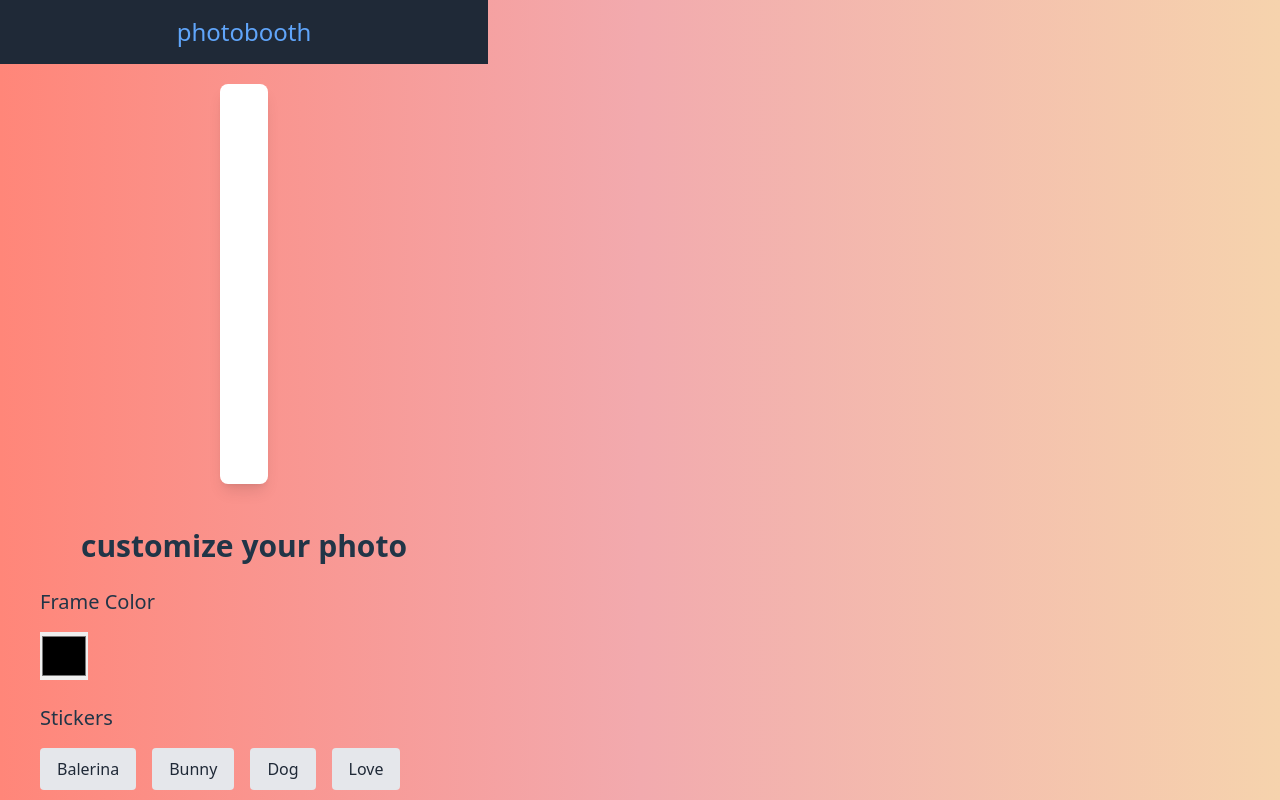
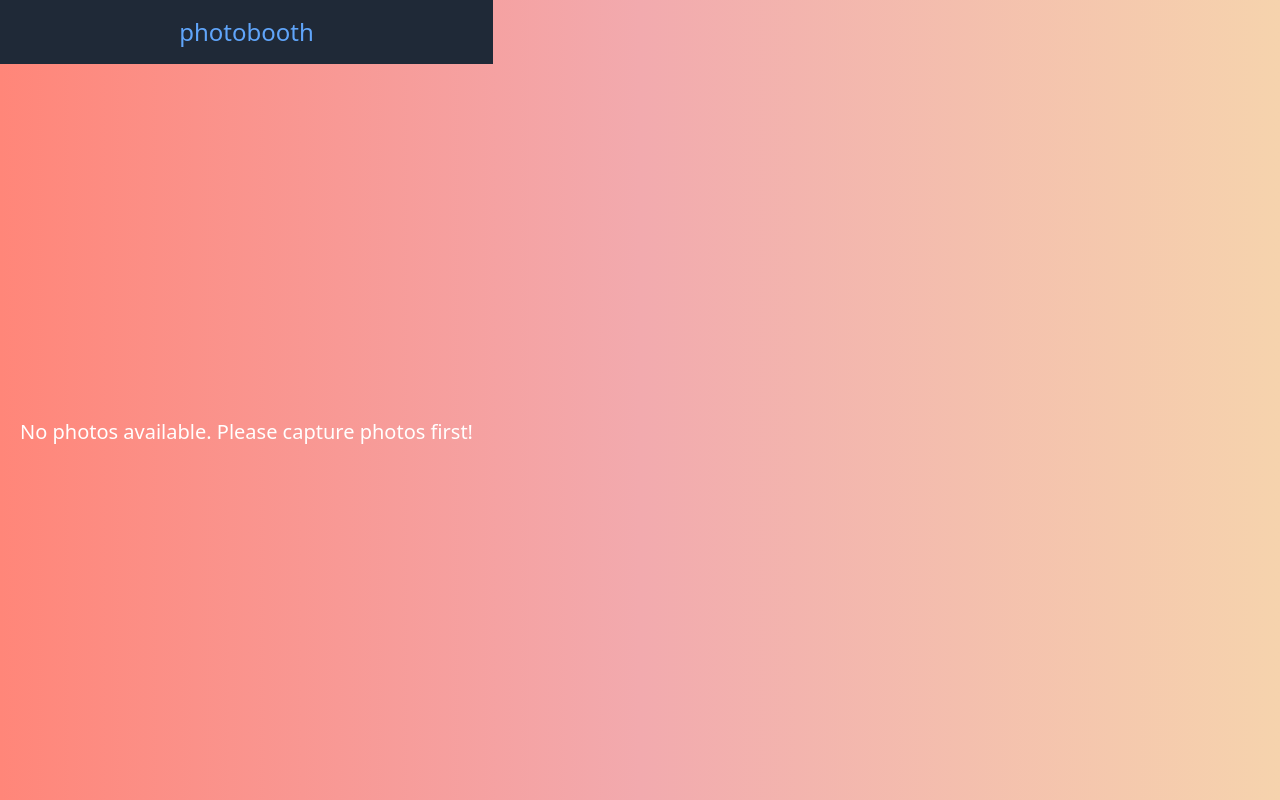
Before and after one commit to AndreasTopuh/FotoboxJO, a React (Vite) app in the folder client/: page /edit in a window 1280 px wide. Shown: the top 800 px of the page. Built offline with nearby package versions, Linux system fonts and the light colour scheme; the HTML template or start-up script is replaced by a standard one.

Commit message:
adding the editpage and modif some camersession

```diff
--- a/client/src/pages/EditPage.jsx
+++ b/client/src/pages/EditPage.jsx
@@ -10,10 +10,11 @@ export default function EditPage() {
   useEffect(() => {
     if (photos.length) {
       const preview = previewRef.current;
+      preview.innerHTML = ''; // Clear previous content
       photos.forEach((photo, index) => {
         const img = document.createElement('img');
         img.src = photo;
-        img.style.width = '100px'; // Inline style for photo size
+        img.style.width = '100px';
         img.style.margin = '5px';
         preview.appendChild(img);
       });
@@ -30,9 +31,9 @@ export default function EditPage() {
     if (previewRef.current) {
       const sticker = document.createElement('img');
       sticker.src = `/frame/stickers/${stickerName}`;
-      sticker.style.width = '50px'; // Inline style for sticker size
+      sticker.style.width = '50px';
       sticker.style.position = 'absolute';
-      sticker.style.cursor = 'move'; // Optional: for drag functionality
+      sticker.style.cursor = 'move';
       previewRef.current.appendChild(sticker);
     }
   };
@@ -53,18 +54,21 @@ export default function EditPage() {
         </nav>
       </header>
       <main id="main-section" className="flex-grow flex items-center justify-center">
-        <div className="gradientBgCanvas hidden"></div>
-        <section className="custom-main flex flex-col items-center w-full max-w-4xl">
+        <section className="custom-main flex flex-col items-center w-full max-w-4xl p-6">
+          {photos.length === 0 ? (
+            <div className="text-center text-white text-xl">
+              No photos available. Please capture photos first!
+            </div>
+          ) : (
+            <>
               <div
                 id="photoPreview"
                 ref={previewRef}
                 className="flex justify-center items-center p-6 bg-white rounded-lg shadow-lg relative"
-            style={{ minHeight: '400px', position: 'relative' }} // Inline style for preview area
+                style={{ minHeight: '400px', position: 'relative' }}
               />
               <div className="customization-container mt-6 w-full max-w-md">
-            <h1 className="custom-heading text-3xl font-bold text-center mb-6">
-                customize your photo
-            </h1>
+                <h1 className="custom-heading text-3xl font-bold text-center mb-6">customize your photo</h1>
                 <div>
                   <div className="custom-options-container">
                     <h3 className="options-label text-xl mb-4">Frame Color</h3>
@@ -120,6 +124,8 @@ export default function EditPage() {
                   </div>
                 </div>
               </div>
+            </>
+          )}
         </section>
       </main>
     </div>
```
Lines whose indentation alone changed are shown as unchanged.
